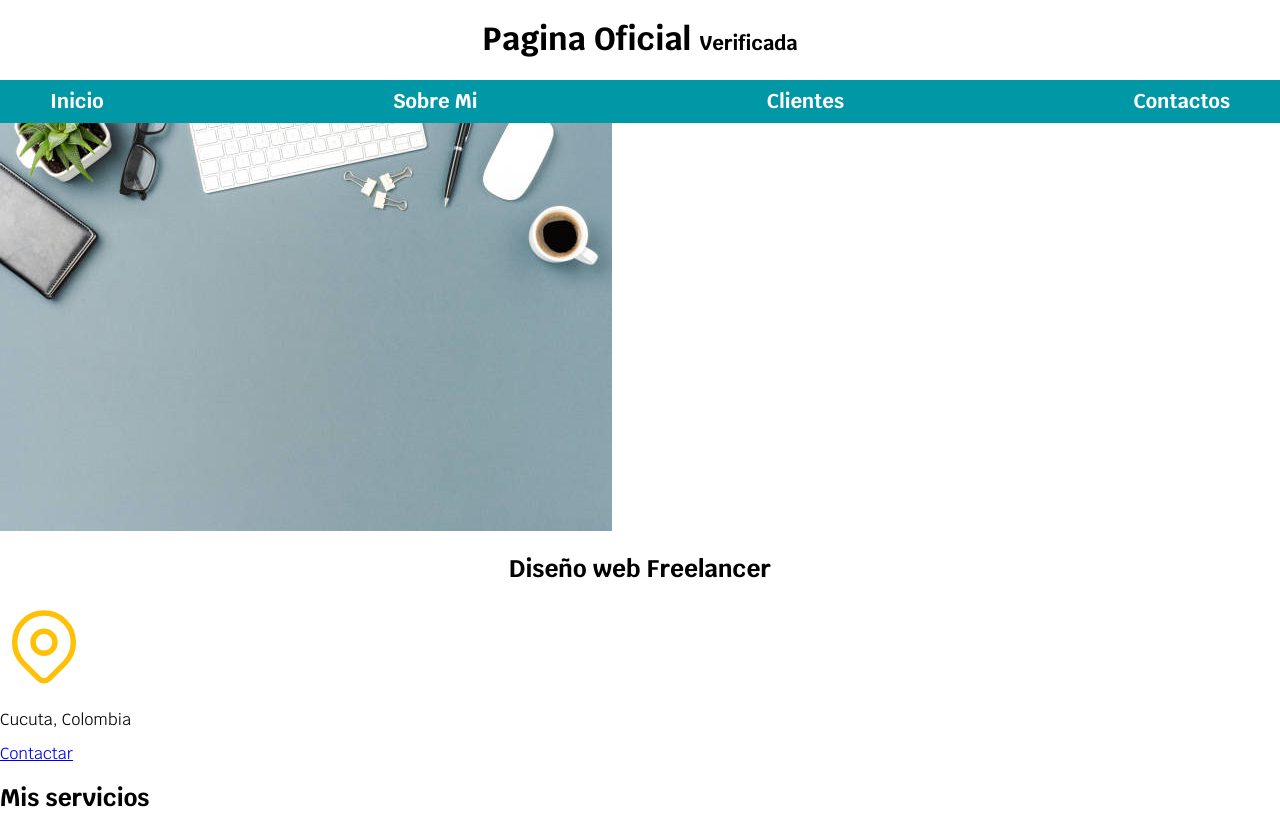
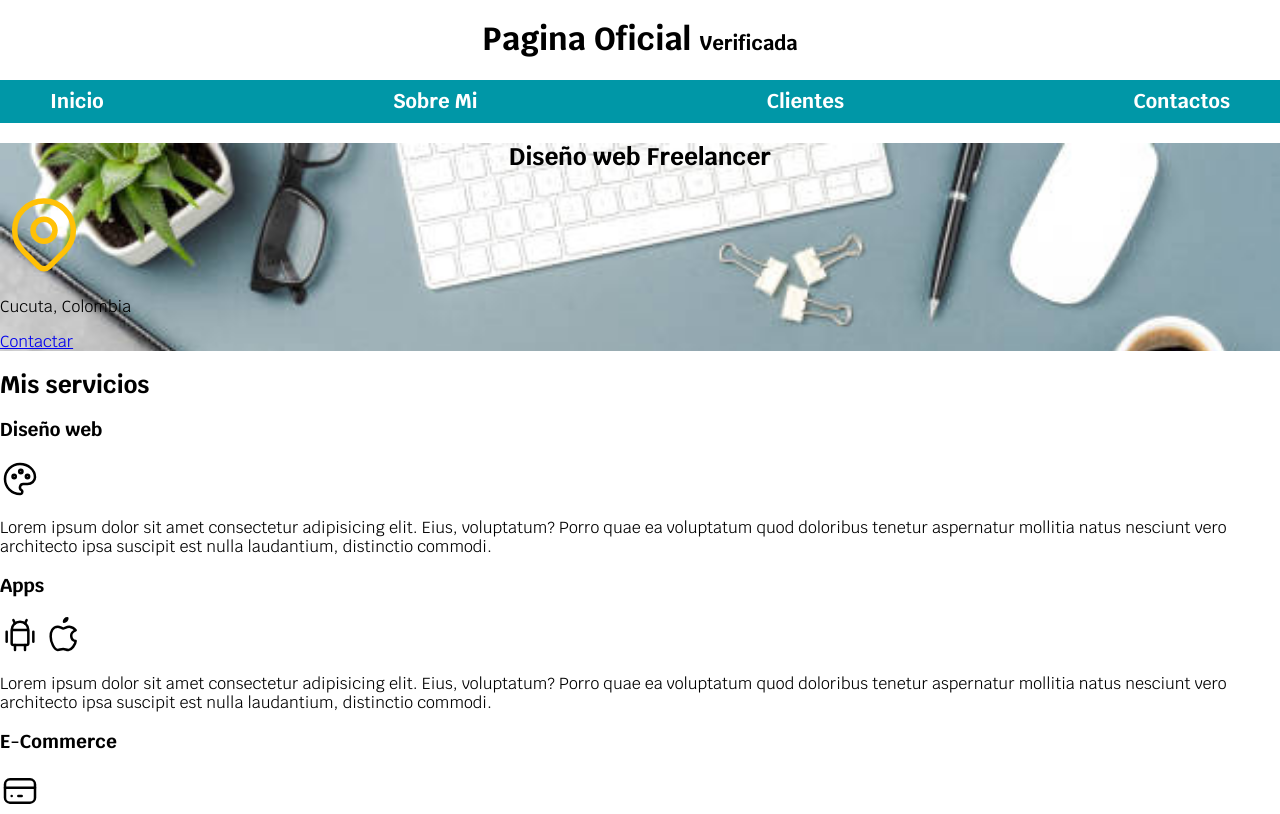
Before and after one commit to jarbirMR/paginacurso, a plain HTML site: page index.html in a window 1280 px wide. Shown: the top 814 px of the page. Drawn offline with Linux system fonts and the light colour scheme.

Commit message:
se agrega la imagen de fondo

```diff
--- a/css/styles.css
+++ b/css/styles.css
@@ -27,7 +27,7 @@ font-size: 2rem;
 }
 
 .contenedor{
-  width: 120rem;
+  max-width: 120rem;
   margin: 0 auto;
 
 }
@@ -39,11 +39,13 @@ font-size: 2rem;
 
  display: flex;
  flex-direction: column;
- justify-content: space-between;
+
 }
+
 @media (min-width:768px){
   .navegacion-principal{
     flex-direction: row;
+    justify-content: space-between;
   }
 
 }
@@ -52,14 +54,24 @@ font-size: 2rem;
 
 
 .navegacion-principal a {
-  padding: 1rem;
+  display: block;
+  text-align: center;
   color: var(--blanco);
   text-decoration: none;
   font-size: 2rem;
   font-weight: 700;
+  padding: 1rem;
+
 }
 
 .navegacion-principal a:hover{
   background-color: var(--primario);
   color: var(--oscuro);
+
 }
+
+.hero {
+  background-image: url(../img/fondo.jpg);
+  background-repeat: no-repeat;
+  background-size: cover;
+}
--- a/index.html
+++ b/index.html
@@ -24,9 +24,10 @@
      </nav>
     </div>
 
-     <img src="img/fondo.jpg">
 
-     <section>
+
+     <section class="hero">
+        <div class="contenedor-hero">
     <h2 class="titulo">Diseño web Freelancer</h2>
     <svg xmlns="http://www.w3.org/2000/svg" class="icon icon-tabler icon-tabler-map-pin"
     width="88" height="88" viewBox="0 0 24 24" stroke-width="1.5" stroke="#FFc107" fill="none"
@@ -37,6 +38,7 @@
       </svg>
     <p>Cucuta, Colombia</p>
     <a href="#">Contactar</a>
+</div>
     </section>
 
    <main>
```
Also changed, not shown: 1 other file.
